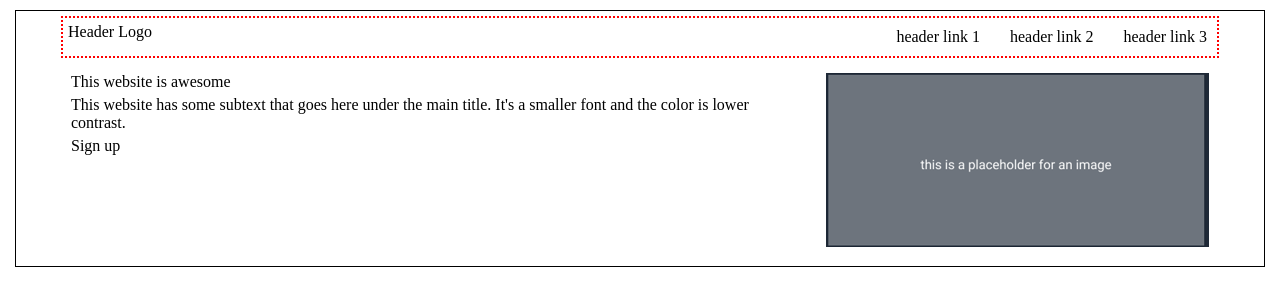
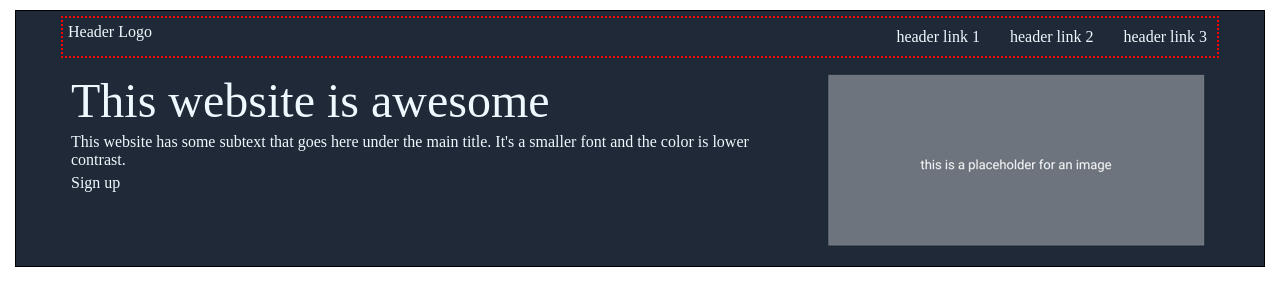
Before and after one commit to Jercyhora963/landing-page, a plain HTML site: page index.html in a window 1280 px wide. Drawn offline with Linux system fonts and the light colour scheme.

Commit message:
.description-title - 'font-size' property '48px' value

```diff
--- a/colours.css
+++ b/colours.css
@@ -0,0 +1,4 @@
+.header-container {
+    color: aliceblue;
+    background-color: #1f2937;
+}
--- a/index.html
+++ b/index.html
@@ -5,6 +5,7 @@
     <meta charset="utf-8">
     <title>Landing Page</title>
     <link rel="stylesheet" type="text/css" href="./styles.css">
+    <link rel="stylesheet" type="text/css" href="./colours.css">
 </head>
 
 <body>
--- a/styles.css
+++ b/styles.css
@@ -32,3 +32,7 @@
     display: flex;
     justify-content: space-between;
 }
+
+.description-title {
+    font-size: 48px;
+}
```
